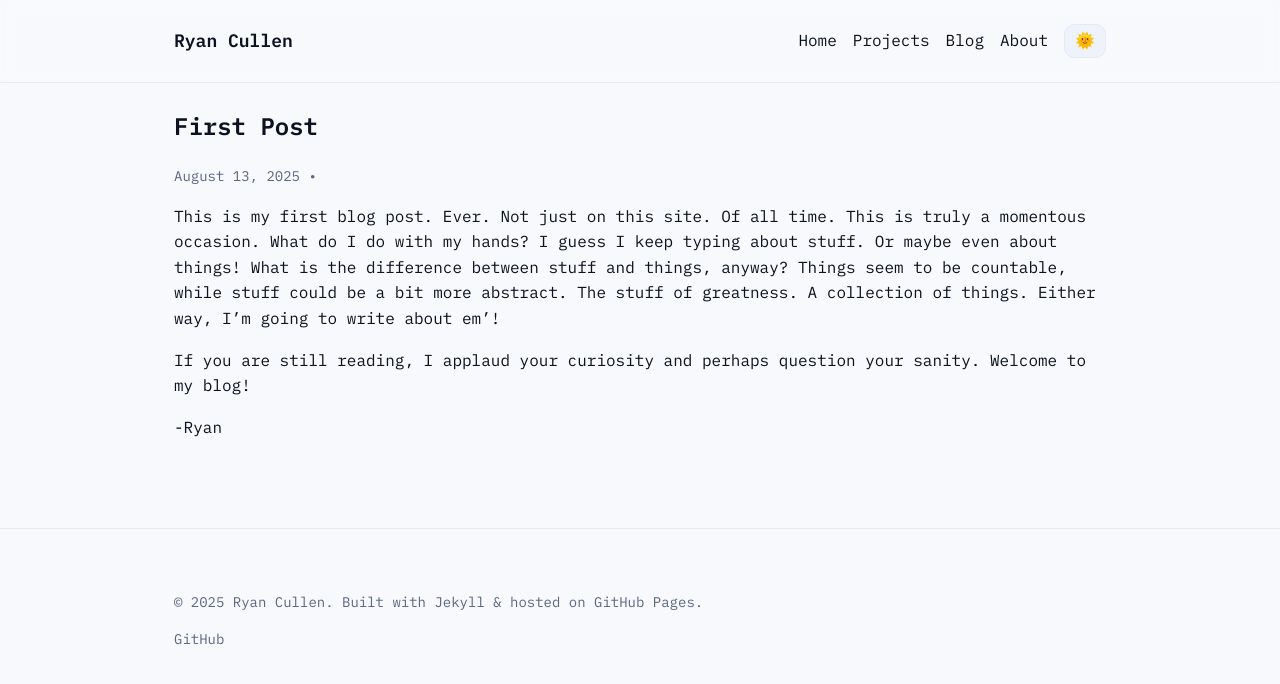
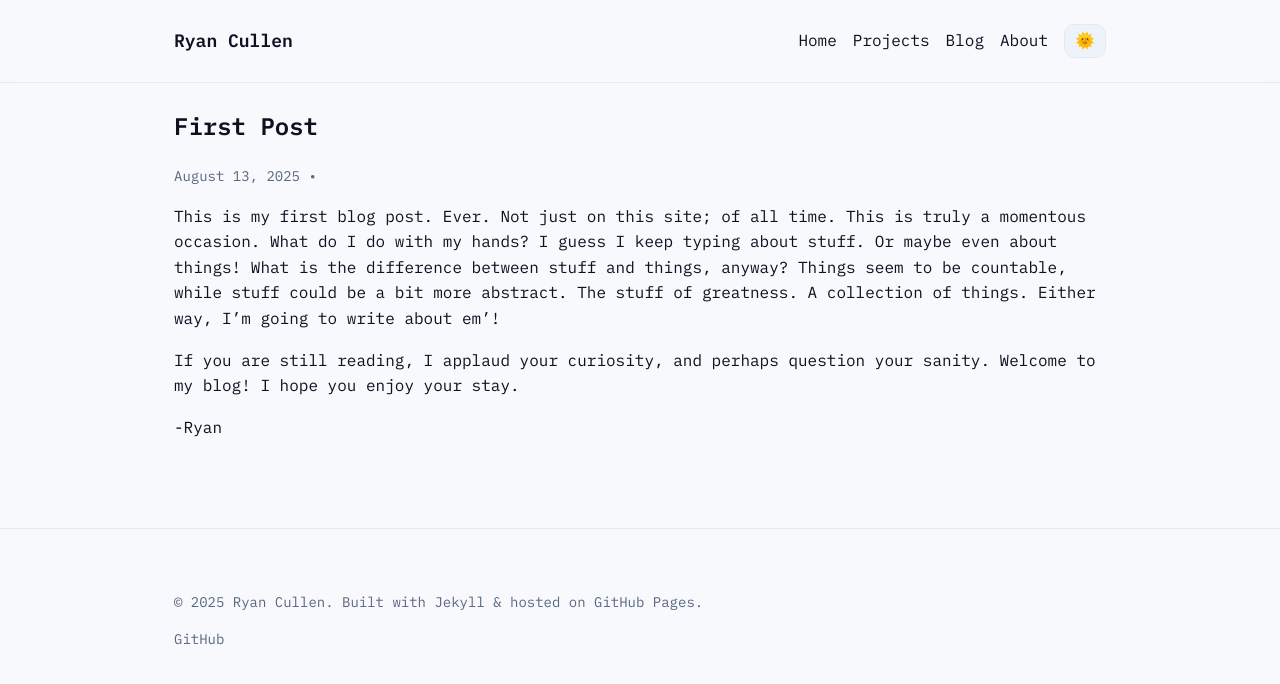
Before and after one commit to ryantcullen/ryantcullen.github.io, a Jekyll site: the page built from _posts/2025-08-13-welcome-aboard.md, in a window 1280 px wide. Shown: the top 684 px of the page. Built offline with Jekyll 4.4.1, drawn with Linux system fonts in a browser that asks for light colours.

Commit message:
First blog post
formatting

```diff
--- a/_posts/2025-08-13-welcome-aboard.md
+++ b/_posts/2025-08-13-welcome-aboard.md
@@ -2,8 +2,8 @@
 title: First Post
 ---
 
-This is my first blog post. Ever. Not just on this site. Of all time. This is truly a momentous occasion. What do I do with my hands? I guess I keep typing about stuff. Or maybe even about things! What is the difference between stuff and things, anyway? Things seem to be countable, while stuff could be a bit more abstract. The stuff of greatness. A collection of things. Either way, I'm going to write about em'!
+This is my first blog post. Ever. Not just on this site; of all time. This is truly a momentous occasion. What do I do with my hands? I guess I keep typing about stuff. Or maybe even about things! What is the difference between stuff and things, anyway? Things seem to be countable, while stuff could be a bit more abstract. The stuff of greatness. A collection of things. Either way, I'm going to write about em'!
 
-If you are still reading, I applaud your curiosity and perhaps question your sanity. Welcome to my blog!
+If you are still reading, I applaud your curiosity, and perhaps question your sanity. Welcome to my blog! I hope you enjoy your stay.
 
 -Ryan
```
